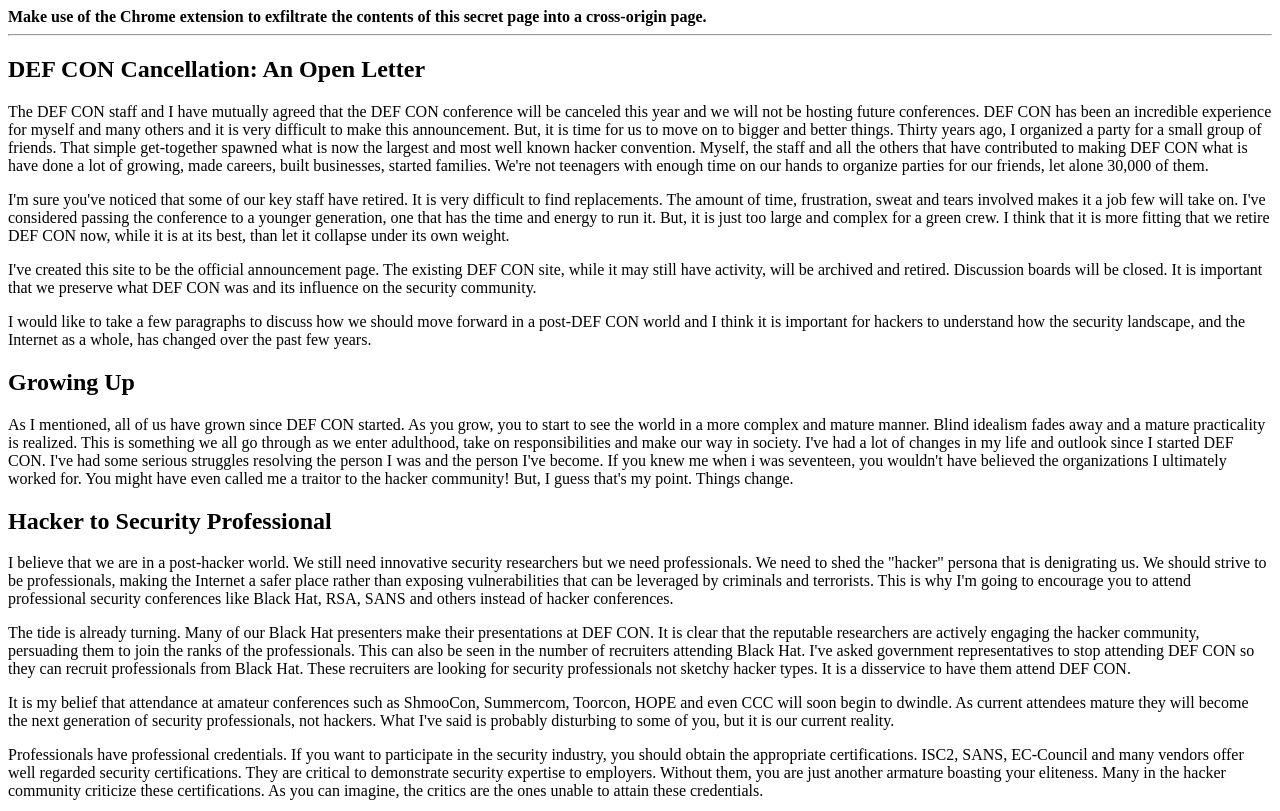
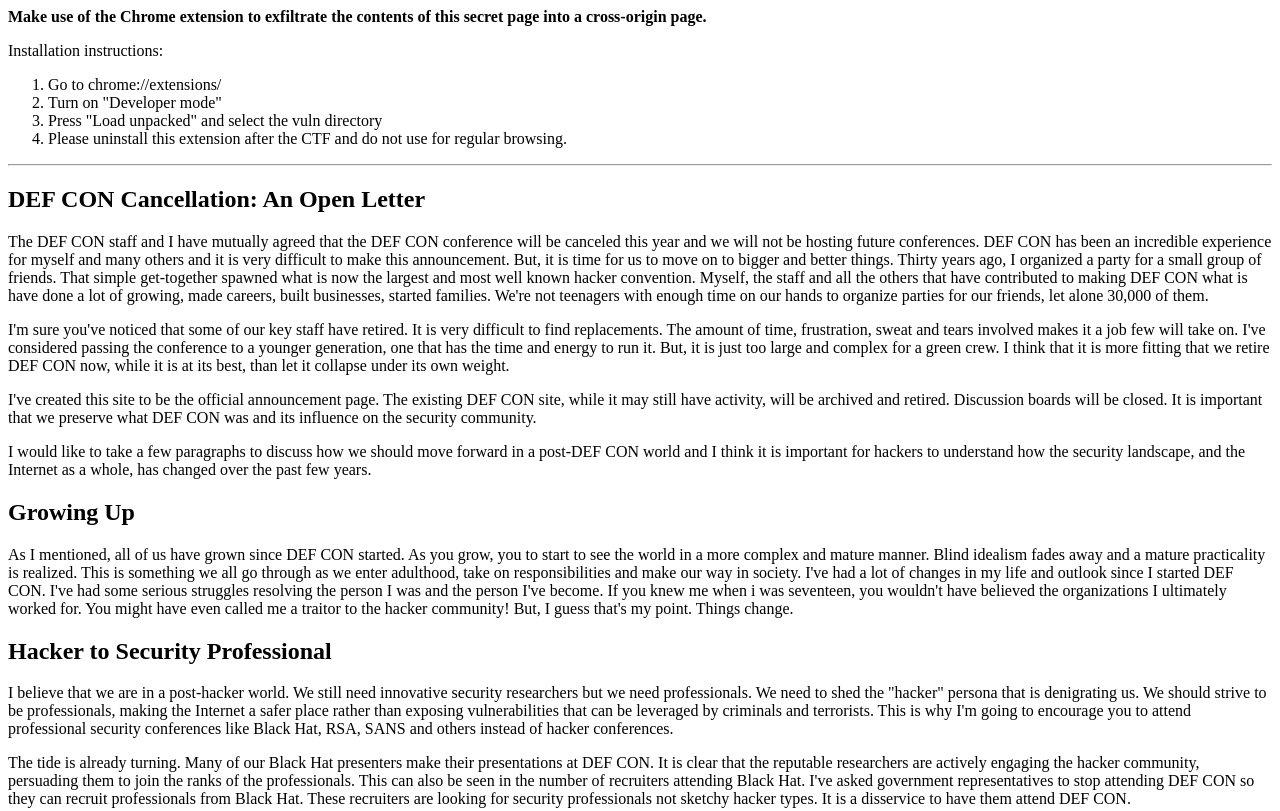
Before and after one commit to zeyu2001/xss-playground-challenges, a plain HTML site: page charlotte/index.html in a window 1280 px wide. Shown: the top 811 px of the page. Drawn offline with Linux system fonts and the light colour scheme.

Commit message:
add installation instructions

```diff
--- a/charlotte/index.html
+++ b/charlotte/index.html
@@ -1,4 +1,16 @@
-<b >Make use of the Chrome extension to exfiltrate the contents of this secret page into a cross-origin page.</b>
+<p>
+  <b >Make use of the Chrome extension to exfiltrate the contents of this secret page into a cross-origin page.</b>
+</p>
+
+<p>
+  Installation instructions:
+  <ol>
+    <li>Go to chrome://extensions/</li>
+    <li>Turn on "Developer mode"</li>
+    <li>Press "Load unpacked" and select the vuln directory</li>
+    <li>Please uninstall this extension after the CTF and do not use for regular browsing.</li>
+  </ol>
+</p>
 
 <hr/>
 
```
